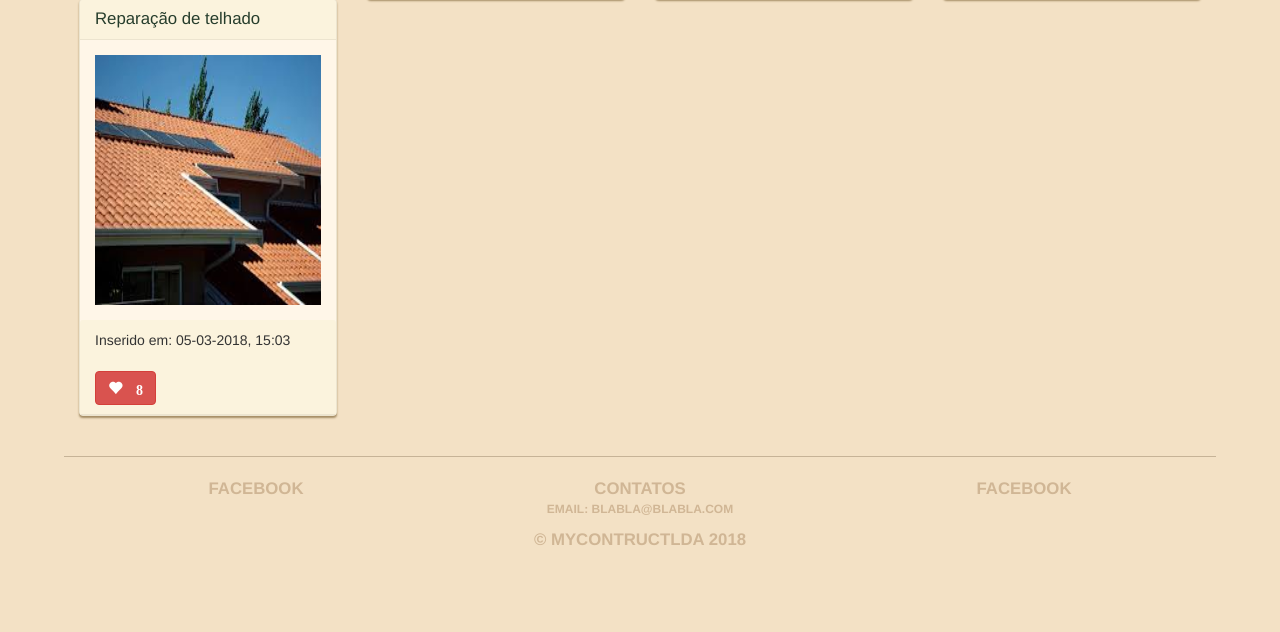
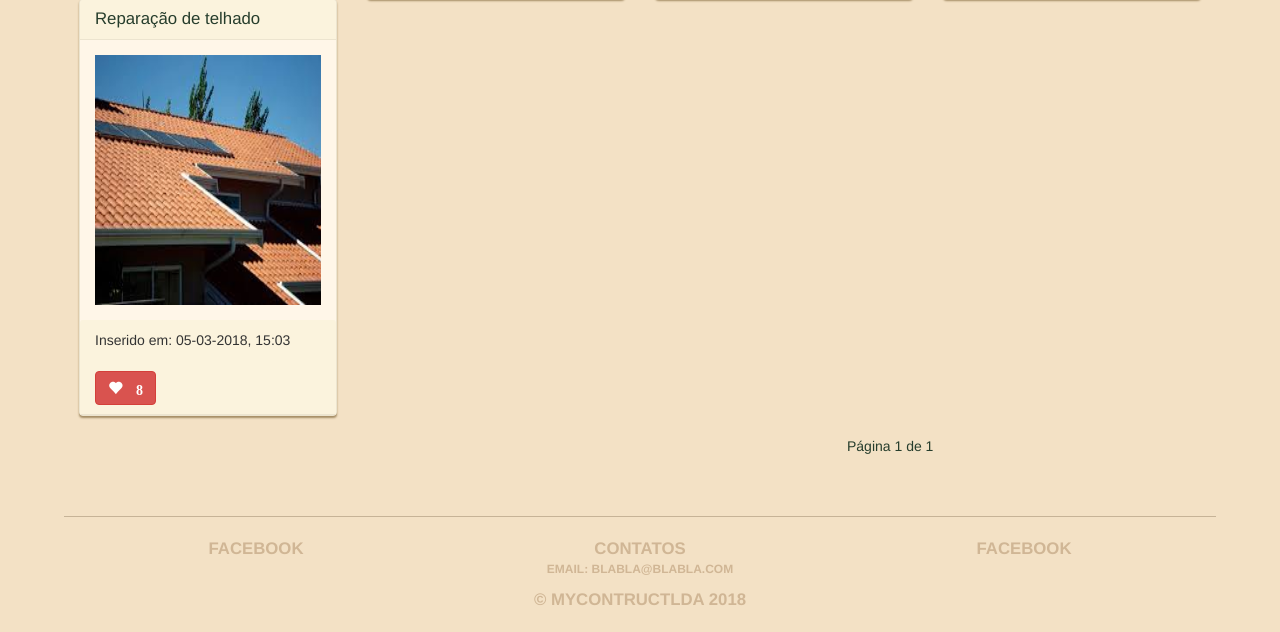
Before and after one commit to oseguro/MyContructLDA, a Django app: page /projetos/ in a window 1280 px wide. Shown: the part 740-1372 px from the top of the page. Before the commit the page ends 1285 px from the top, so only its background shows below. Run offline with Django 3.2, Linux system fonts and the light colour scheme; data comes from the database, SQL or seed files in the repository; tables that the repository leaves empty hold one stand-in row (values such as "Sample post"); some libraries are stand-ins or nearby versions.

Commit message:
Pagination Projects

```diff
--- a/MyContructLDA/main_app/models.py
+++ b/MyContructLDA/main_app/models.py
@@ -1,7 +1,6 @@
 from django.db import models
 from django.contrib.auth.models import User
 from django.utils.text import slugify
-
 
 class Treasure(models.Model):
     name = models.CharField(max_length=100)
--- a/MyContructLDA/main_app/static/style.css
+++ b/MyContructLDA/main_app/static/style.css
@@ -164,6 +164,9 @@ h1 {
   white-space: nowrap;
 }
 
+.tabela span{
+  visibility: hidden
+}
 
 .fieldWrapper{
  font-size: 10px;
--- a/MyContructLDA/main_app/templates/projetos.html
+++ b/MyContructLDA/main_app/templates/projetos.html
@@ -1,6 +1,7 @@
 {% extends 'base.html' %}
 {% load staticfiles %}
 {% block content %}
+
 <div class="row" style="margin:3%">
     <h3>Projetos</h3>
 </div>
@@ -19,7 +20,7 @@
     </table>
   </form>
     </div>
-    {% for projeto in filter.qs|dictsort:'created_at' %}
+    {% for projeto in object_list|dictsort:'created_at' %}
     <div class="col-md-3">
 
             <div class="treasure panel panel-default">
@@ -41,10 +42,10 @@
             </div>
 
     </div>
+        {% empty %}
+        <p style="color:red;margin-left:30px">Sem resultados para apresentar.</p>
     {% endfor %}
-
 </div>
-
 
 <!--<div class="tracker panel panel-default">
     <form enctype="multipart/form-data" action="post_treasure/" method="post">
@@ -53,6 +54,30 @@
         <input class="btn btn-primary" type="submit" value="Submit"/>
     </form>
 </div>-->
+<div class="row">
+  <div class="col-md-4">
+  </div>
+   <div class="col-md-4">
 
 
+  </div>
+    <div class="col-md-4">
+      <div class="pagination">
+      <span class="step-links">
+        {% if page_obj.has_previous %}
+        <a href="?page={{ page_obj.previous_page_number }}{% for key,value in request.GET.items %}{% ifnotequal key 'page' %}&{{ key }}={{ value }}{% endifnotequal %}{% endfor %}"><</a>
+        {% endif %}
+
+        <span class="current">
+          Página {{ page_obj.number }} de {{ paginator.num_pages }}
+        </span>
+
+        {% if page_obj.has_next %}
+        <a href="?page={{ page_obj.next_page_number }}{% for key,value in request.GET.items %}{% ifnotequal key 'page' %}&{{ key }}={{ value }}{% endifnotequal %}{% endfor %}">></a>
+        {% endif %}
+      </span>
+    </div>
+  </div>
+</div>
+
 {% endblock %}
--- a/MyContructLDA/main_app/urls.py
+++ b/MyContructLDA/main_app/urls.py
@@ -4,6 +4,8 @@ from django.views.static import serve
 from . import views
 from django_filters.views import FilterView
 from .filters import *
+from .models import *
+
 
 urlpatterns = [
     url(r'^$', views.home, name = 'home'),
@@ -17,8 +19,8 @@ urlpatterns = [
     url(r'^register/$', views.register, name = 'register'),
     url(r'^estilos/(?P<slug>[-\w]+)/$', views.estilos_view, name = 'projetos_estilo'),
     url(r'^categorias/(?P<slug>[-\w]+)/$', views.categorias_view, name = 'projetos_categorias'),
-    url(r'^projetos/$', FilterView.as_view(filterset_class=ProjetosFilter, template_name='projetos.html'), name = 'projetos'),
-    #url(r'^projetos/$', views.projetos, name = 'projetos'),
+    url(r'^projetos/$', FilterView.as_view(filterset_class=ProjetosFilter, template_name='projetos.html',paginate_by=10), name = 'projetos'),
+    #url(r'^projetos/$', CustomFilterView.as_view(), name = 'projetos'),
     url(r'^procurar/$',views.search, name='procurar'),
     url(r'^pesquisa/$',views.pesquisa, name='pesquisa'),
     url(r'^orcamento/$',views.post_orcamento, name='orcamento'),
--- a/MyContructLDA/main_app/views.py
+++ b/MyContructLDA/main_app/views.py
@@ -11,6 +11,8 @@ from django.core.exceptions import ValidationError
 from django.contrib import messages
 from django.core.mail import send_mail
 from django.core.paginator import Paginator, EmptyPage, PageNotAnInteger
+
+
 
 def home(request):
     treasures = Treasure.objects.all()
@@ -176,8 +178,6 @@ def pesquisa(request):
 
 
 def projetos(request):
-    #projetos = Projetos.objects.all()
-    #return render(request, 'projetos.html', {'projetos': projetos})
     projetos_list = Projetos.objects.all()
     projetos_filter = ProjetosFilter(request.GET, queryset=projetos_list)
     return render(request, 'projetos/projetos.html', {'filter': projetos_filter})
```
Also changed, not shown: MyContructLDA/MyContructLDA/settings.py (+8 -0 lines), MyContructLDA/main_app/filters.py (line endings or trailing spaces).
